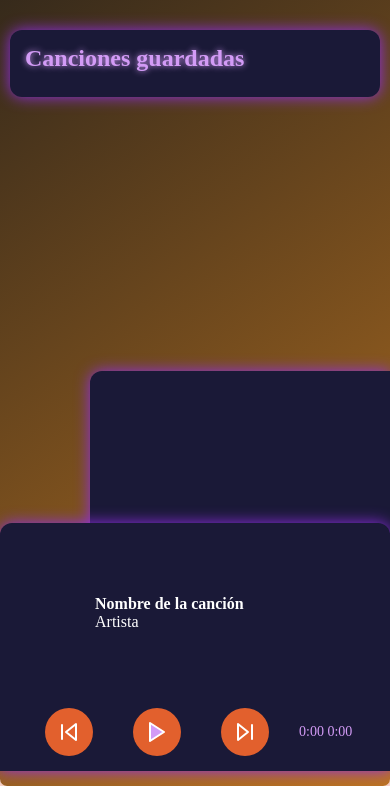
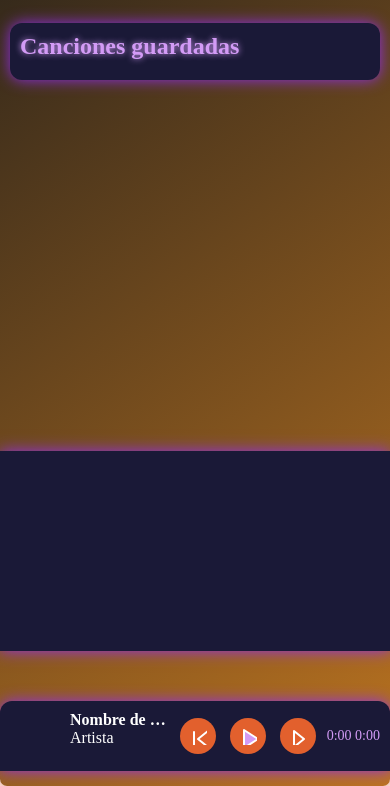
Before and after one commit to BRANDON-VILLANUEVA137/MusicFy, a website: page views/play.html in a window 390 px wide. Shown: the part 58-844 px from the top of the page. Drawn offline with Linux system fonts and the light colour scheme; no server answers.

Commit message:
Mejora en home y responsiv

```diff
--- a/Public/css/reproductor.css
+++ b/Public/css/reproductor.css
@@ -295,8 +295,77 @@ footer {
   }
   #video-player-container {
     height: 150px !important;
+    width: 150px !important;
   }
   #video-player {
     height: 100% !important;
+    width: 100% !important;
+  }
+  .video-and-info {
+    flex-direction: column;
+    align-items: flex-start;
+  }
+  .controls {
+    padding-left: 0;
+    gap: 10px;
+  }
+  .btn {
+    width: 40px;
+    height: 40px;
+    margin: 0 5px;
+  }
+  .btn svg {
+    width: 20px;
+    height: 20px;
   }
 }
+
+/* Additional smaller screen adjustments */
+@media (max-width: 480px) {
+  header h1 {
+    font-size: 1.4rem;
+  }
+  .liked-songs {
+    max-height: 120px;
+    padding: 10px;
+  }
+  .playlist {
+    width: 100%;
+    height: 200px;
+    bottom: 120px;
+    right: 0;
+    border-radius: 0;
+    box-shadow: 0 0 15px #8e2de2;
+  }
+  .player {
+    padding: 10px;
+    gap: 10px;
+  }
+  .video-and-info {
+    width: 100%;
+    flex-direction: row;
+    justify-content: flex-start;
+    gap: 10px;
+  }
+  #video-player-container {
+    width: 50px !important;
+    height: 50px !important;
+  }
+  .track-info {
+    max-width: calc(100% - 60px);
+  }
+  .controls {
+    flex-wrap: wrap;
+    justify-content: center;
+    gap: 8px;
+  }
+  .btn {
+    width: 36px;
+    height: 36px;
+    margin: 0 3px;
+  }
+  .btn svg {
+    width: 18px;
+    height: 18px;
+  }
+}
```
Also changed, not shown: Public/css/home.css (added, +54 -0 lines), views/home.html (+4 -51 lines), Public/img/TsUeQC.jpg (added).
